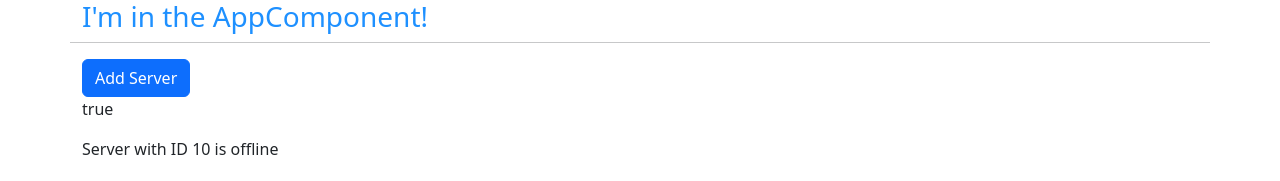
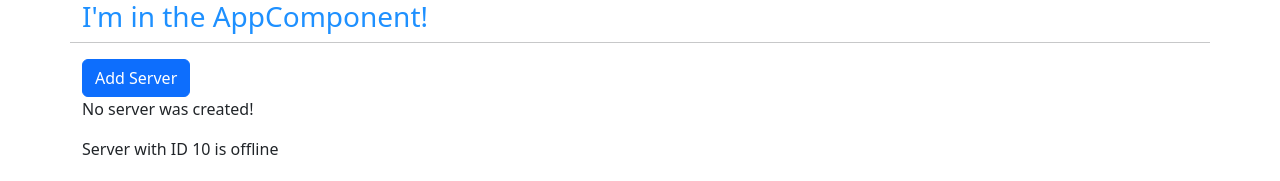
Before and after one commit to 0reldev/udemy-angular-first-app, an Angular app: page / in a window 1280 px wide. Shown: the top 181 px of the page. Built offline with nearby package versions, Linux system fonts and the light colour scheme.

Commit message:
Example of event binding

```diff
--- a/src/app/servers/servers.component.html
+++ b/src/app/servers/servers.component.html
@@ -1,6 +1,8 @@
 <button
     class="btn btn-primary"
-    [disabled]="!allowNewServer">Add Server</button>
-<p [innerText]="allowNewServer"></p>
+    [disabled]="!allowNewServer"
+    (click)="onCreateServer()">Add Server</button>
+<!-- <p [innerText]="allowNewServer"></p> -->
+<p>{{ serverCreationStatus }}</p>
 <app-server></app-server>
 <app-server></app-server>
--- a/src/app/servers/servers.component.ts
+++ b/src/app/servers/servers.component.ts
@@ -13,6 +13,7 @@
 export class ServersComponent implements OnInit {
 
   allowNewServer = false;
+  serverCreationStatus = 'No server was created!';
 
   constructor() {
     setTimeout(() => {
@@ -22,4 +23,8 @@
 
   ngOnInit(): void {
   }
+
+  onCreateServer() {
+    this.serverCreationStatus = 'Server was created!';
+  }
 }
```
